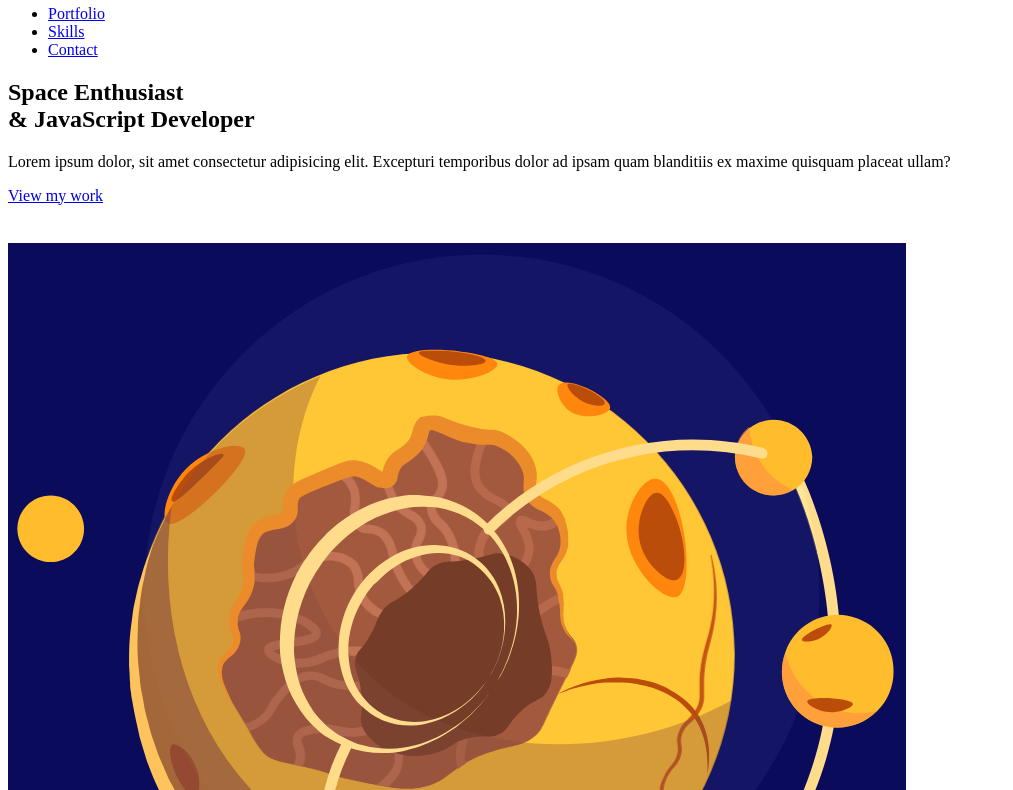
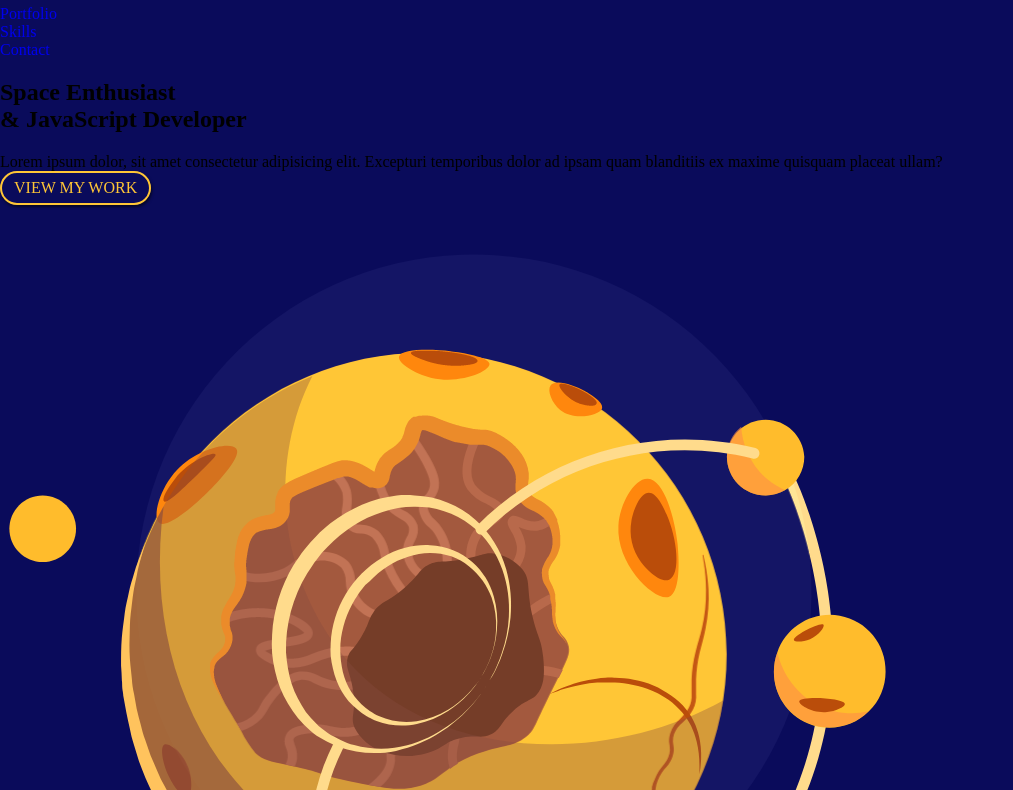
Before and after one commit to GuilhermeAmado/mobile-first-css-grid, a plain HTML site: page index.html in a window 1280 px wide. Shown: the part 62-852 px from the top of the page, without its empty margins (0-1013 px from the left). Drawn offline with Linux system fonts and the light colour scheme.

Commit message:
Added initial styles

```diff
--- a/styles.css
+++ b/styles.css
@@ -1,8 +1,49 @@
 /* variables */
+:root {
+    --primary: #ffc636;
+    --secondary: #0a0b5b;
+}
 
 /* reset */
+body, p, a, ul, li {
+    margin: 0;
+    padding: 0;
+    text-decoration: none;
+}
+
+li {
+    list-style-type: none;
+}
 
 /* base styles */
+body {
+    background: var(--secondary);
+    overflow-x: hidden;
+}
+
+.button {
+    background: none;
+    border: 2px solid var(--primary);
+    color: var(--primary);
+    padding: 6px 12px;
+    border-radius: 20px;
+    text-transform: uppercase;
+    box-shadow: 1px 2px 3px rgba(0, 0, 0, .6);
+    display: inline-block;
+}
+
+.button:hover {
+    color: #222;
+    background: var(--primary);
+}
+
+input, textarea {
+    background: rgba(255, 255, 255, .05);
+    padding: 10px 16px;
+    border-radius: 20px;
+    border: 2px solid #9893d8;
+    color: #f2f2f2;
+}
 
 /* fonts */
 
```
